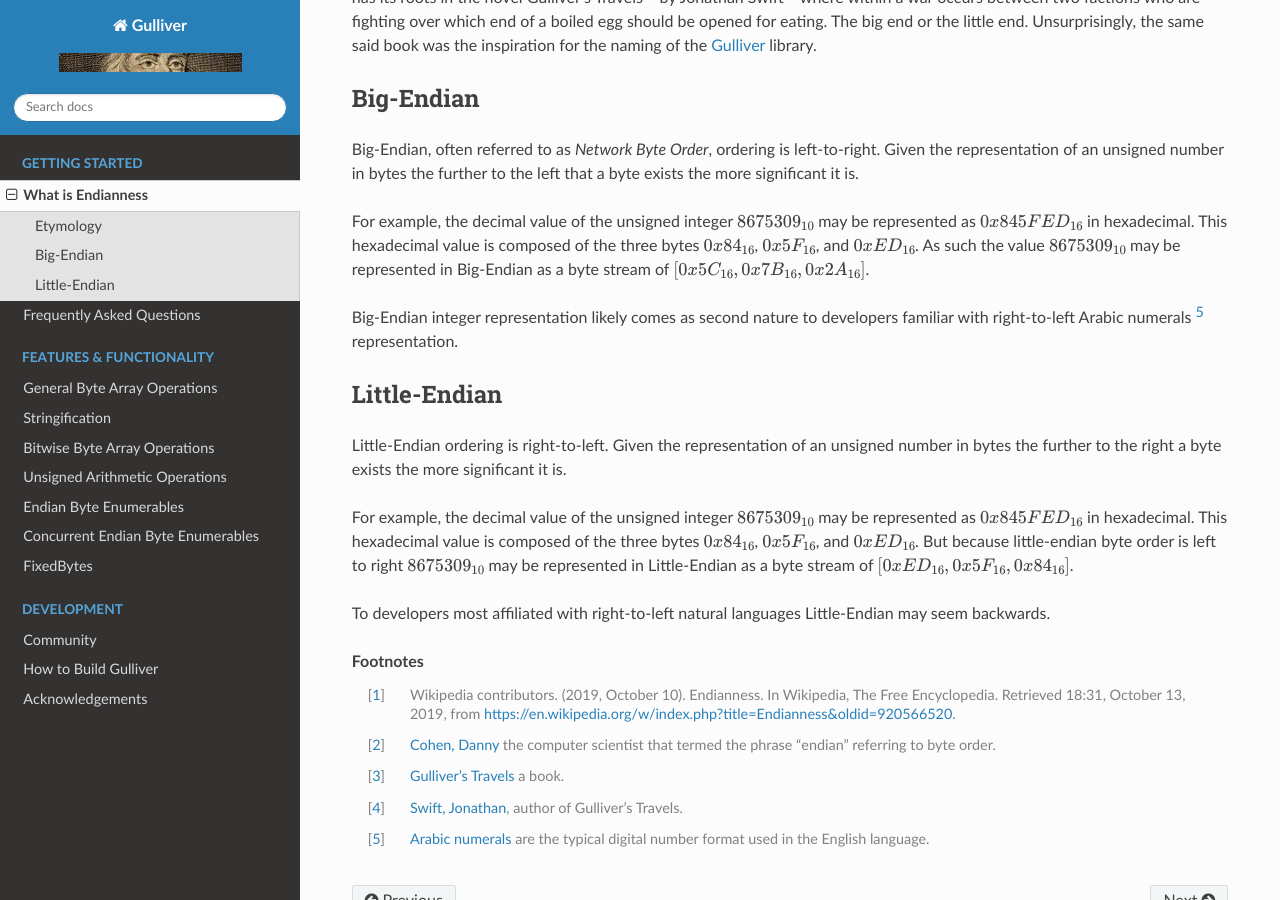
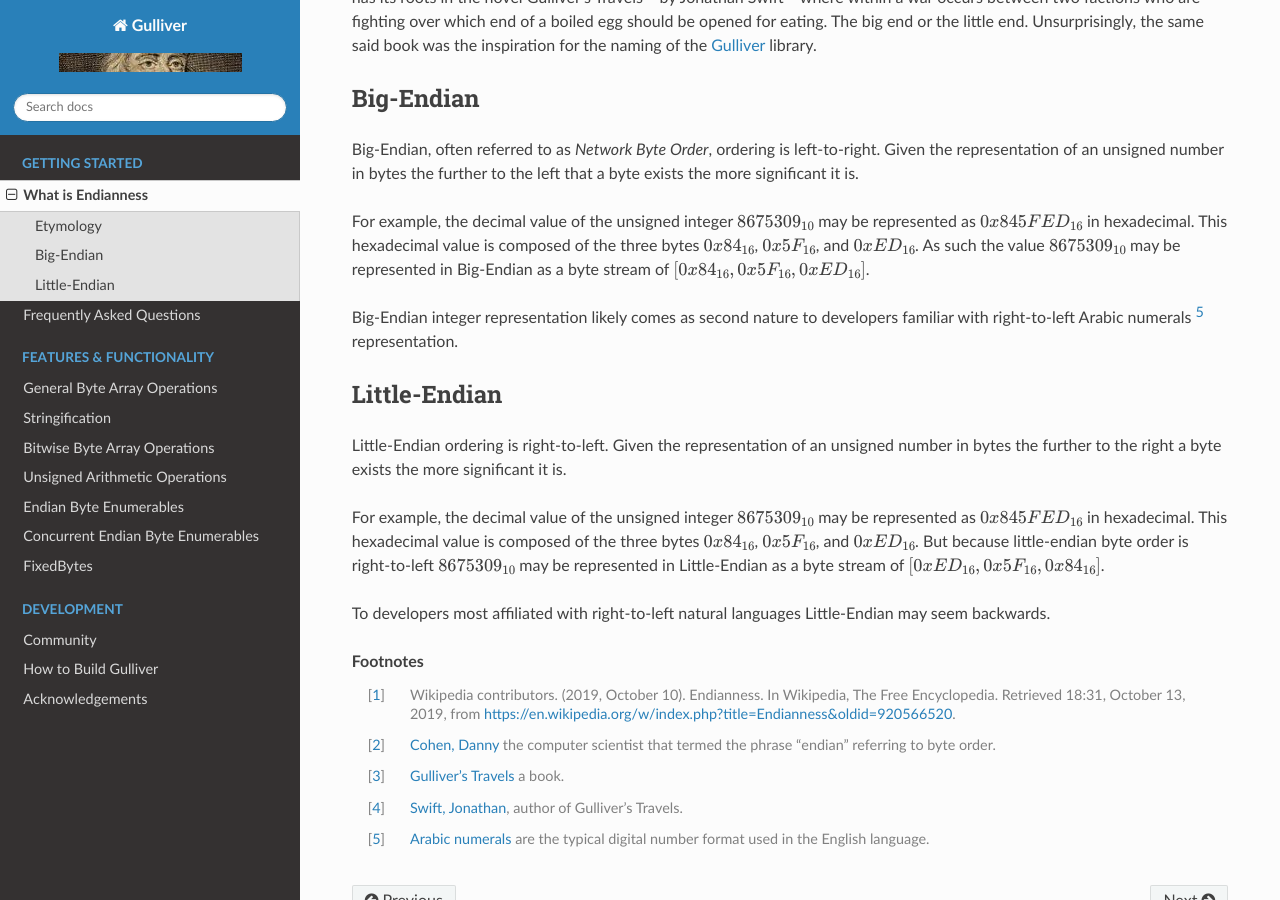
Before and after one commit to sandialabs/Gulliver, a Sphinx documentation site: the page built from docs/What-is-Endianness.rst, in a window 1280 px wide and 900 px high, scrolled down 840 px. Built offline with Sphinx 7.4.7 and the Read the Docs theme 3.1.0, drawn with Linux system fonts in a browser that asks for light colours.

Commit message:
Fix endianness doc examples (#60) (#61)
Big-Endian byte stream for 8675309 is [0x84, 0x5F, 0xED], not
[0x5C, 0x7B, 0x2A]. Little-Endian wording now reads right-to-left.

Thanks to rayanboulares for catching this.

```diff
--- a/docs/What-is-Endianness.rst
+++ b/docs/What-is-Endianness.rst
@@ -24,7 +24,7 @@ Big-Endian
 
 Big-Endian, often referred to as *Network Byte Order*, ordering is left-to-right. Given the representation of an unsigned number in bytes the further to the left that a byte exists the more significant it is.
 
-For example, the decimal value of the unsigned integer :math:`8675309_{10}` may be represented as :math:`0x845FED_{16}` in hexadecimal. This hexadecimal value is composed of the three bytes :math:`0x84_{16}`, :math:`0x5F_{16}`, and :math:`0xED_{16}`. As such the value :math:`8675309_{10}` may be represented in Big-Endian as a byte stream of :math:`[0x5C_{16}, 0x7B_{16}, 0x2A_{16}]`.
+For example, the decimal value of the unsigned integer :math:`8675309_{10}` may be represented as :math:`0x845FED_{16}` in hexadecimal. This hexadecimal value is composed of the three bytes :math:`0x84_{16}`, :math:`0x5F_{16}`, and :math:`0xED_{16}`. As such the value :math:`8675309_{10}` may be represented in Big-Endian as a byte stream of :math:`[0x84_{16}, 0x5F_{16}, 0xED_{16}]`.
 
 Big-Endian integer representation likely comes as second nature to developers familiar with right-to-left Arabic numerals [#ArabicNumerals]_ representation.
 
@@ -35,7 +35,7 @@ Little-Endian
 
 Little-Endian ordering is right-to-left. Given the representation of an unsigned number in bytes the further to the right a byte exists the more significant it is.
 
-For example, the decimal value of the unsigned integer :math:`8675309_{10}` may be represented as :math:`0x845FED_{16}` in hexadecimal. This hexadecimal value is composed of the three bytes :math:`0x84_{16}`, :math:`0x5F_{16}`, and :math:`0xED_{16}`. But because little-endian byte order is left to right :math:`8675309_{10}` may be represented in Little-Endian as a byte stream of :math:`[0xED_{16}, 0x5F_{16}, 0x84_{16}]`.
+For example, the decimal value of the unsigned integer :math:`8675309_{10}` may be represented as :math:`0x845FED_{16}` in hexadecimal. This hexadecimal value is composed of the three bytes :math:`0x84_{16}`, :math:`0x5F_{16}`, and :math:`0xED_{16}`. But because little-endian byte order is right-to-left :math:`8675309_{10}` may be represented in Little-Endian as a byte stream of :math:`[0xED_{16}, 0x5F_{16}, 0x84_{16}]`.
 
 To developers most affiliated with right-to-left natural languages Little-Endian may seem backwards.
 
```
